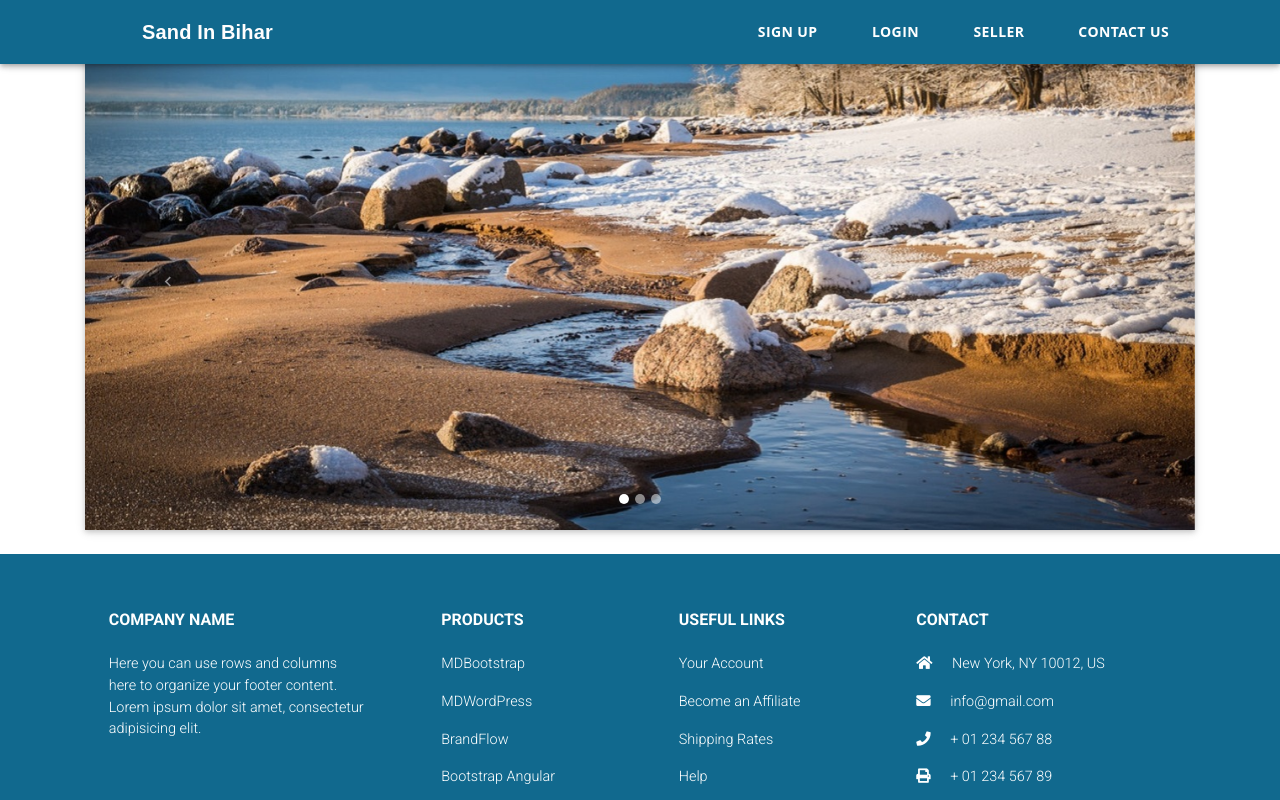
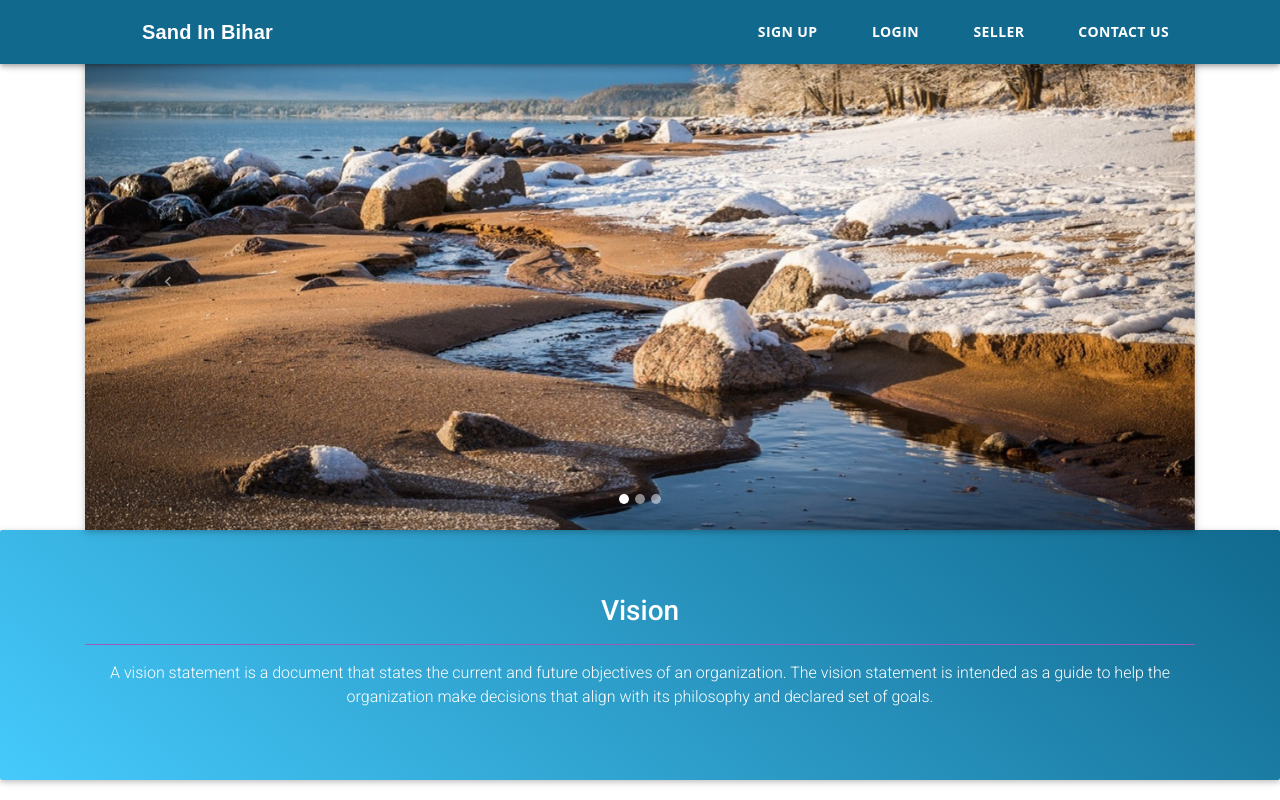
Before and after one commit to raimukul/sand-in-bihar, a React (Create React App) app: page / in a window 1280 px wide. Shown: the top 800 px of the page. Built offline with nearby package versions, Linux system fonts and the light colour scheme.

Commit message:
vision added

```diff
--- /dev/null
+++ b/src/Components/Body/vision.css
@@ -0,0 +1,4 @@
+.visionb{
+    height: 250px;
+    background: linear-gradient(40deg, #45cafc, #11698e) !important;
+}
--- /dev/null
+++ b/src/Components/Body/vision.js
@@ -0,0 +1,16 @@
+import { MDBContainer, MDBJumbotron } from 'mdbreact'
+import React from 'react'
+import './vision.css'
+
+export default function vision() {
+    return (
+        <div>
+            <MDBJumbotron className='visionb'>
+                <MDBContainer><div className='text-center h3 text-white'>Vision</div>
+             <hr className='text-center bg-secondary'></hr>
+             <div className='text-center text-white'> A vision statement is a document that states the current and future objectives of an organization. The vision statement is intended as a guide to help the organization make decisions that align with its philosophy and declared set of goals.</div>
+           </MDBContainer>
+              </MDBJumbotron>
+        </div>
+    )
+}
--- a/src/Components/Index.js
+++ b/src/Components/Index.js
@@ -2,12 +2,14 @@ import React from 'react'
 import Header from './Header/header'
 import Footer from './Footer/footer'
 import Carousel from './Body/carousel'
+import Vision from './Body/vision'
 
 function Index() {
     return (
         <div>
             <Header />
             <Carousel />
+            <Vision />
             <Footer />
         </div>
     )
```
